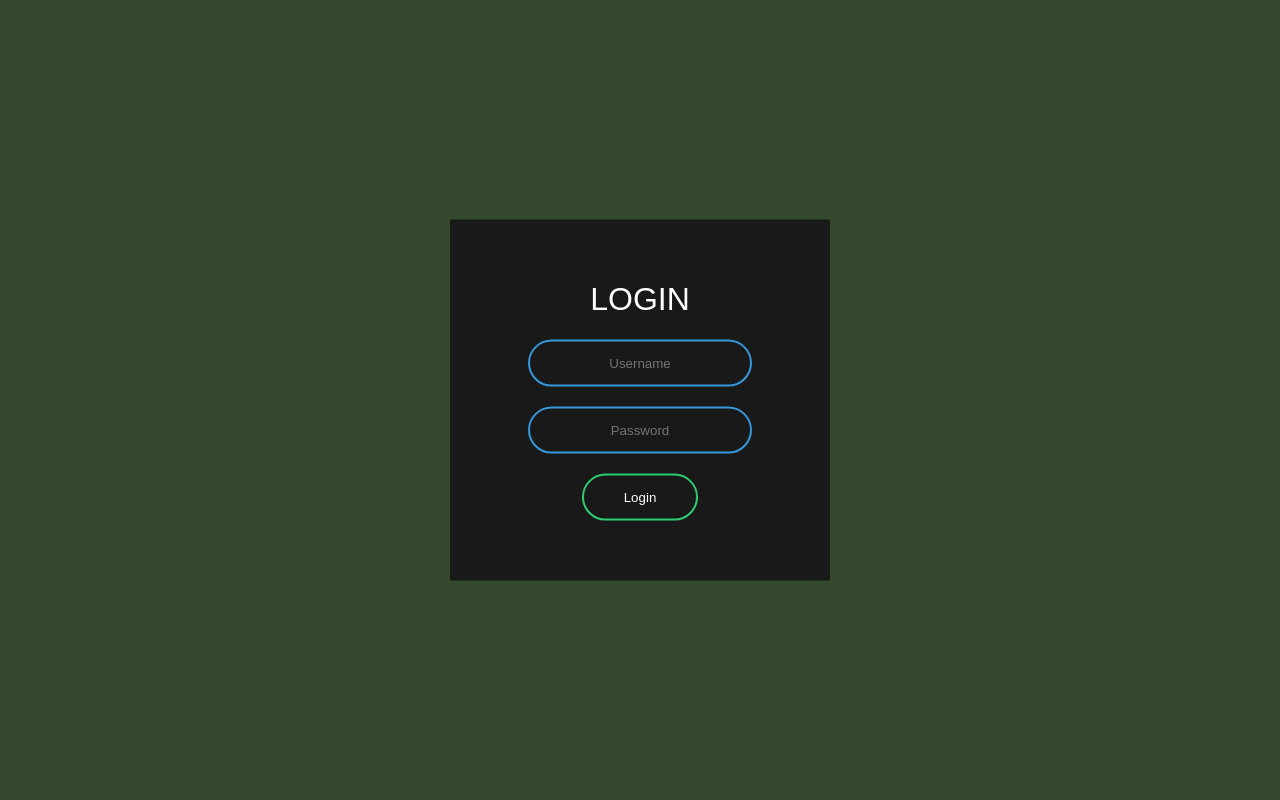
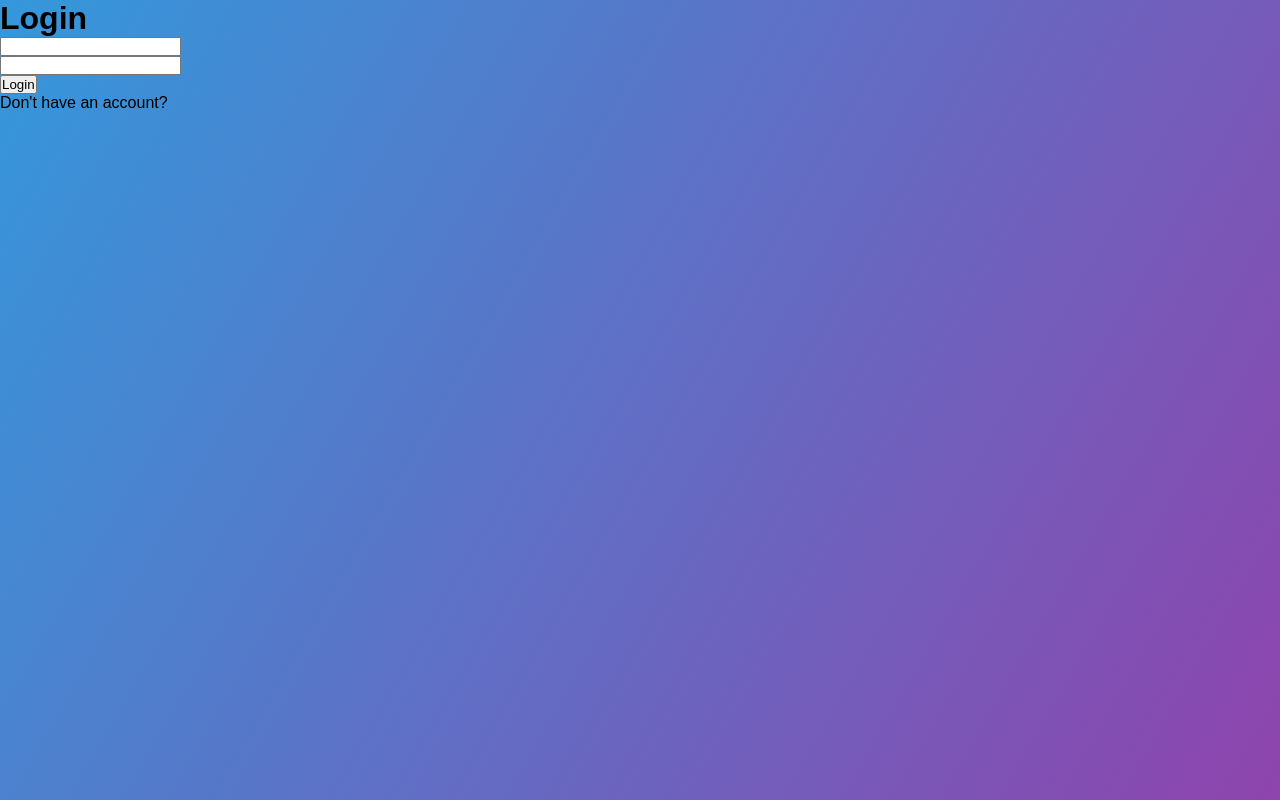
Before and after one commit to Leggacys/Proiect-TW, a PHP site: page / in a window 1280 px wide. Run offline with PHP 8.4, Linux system fonts and the light colour scheme.

Commit message:
Restructurat html + css(css incomplet)

```diff
--- a/index.css
+++ b/index.css
@@ -1,63 +1,11 @@
-body{
-margin: 0;
-padding: 0;
-font-family: sans-serif;
-background: #34492e;
+*{
+  margin: 0;
+  padding: 0;
+  text-decoration: none;
+  font-family: sans-serif;
 }
 
-.box {
-  width: 300px;
-  padding: 40px;
-  position: absolute;
-  top: 50%;
-  left: 50%;
-  transform: translate(-50%,-50%);
-  background: #191919;
-  text-align: center;
+body{
+  min-height: 100vh;
+  background-image: linear-gradient(120deg,#3498db,#8e44ad);
 }
-
-.box h1{
-  color: white;
-  text-transform: uppercase;
-  font-weight: 500;
-}
-
-.box input[type = "text"], .box input[type = "password"]{
-  border: 0;
-  background: none;
-  display: block;
-  margin: 20px auto;
-  text-align: center;
-  border: 2px solid #3498db;
-  padding: 14px 10px;
-  width: 200px;
-  outline: none;
-  color: white;
-  border-radius: 24px;
-  transition: 0.25s;
-}
-
-.box input[type = "text"]:focus, .box input[type = "password"]:focus{
-  width: 280px;
-  border-color: #2ecc71;
-}
-
-.box input[type = "submit"]{
-  border: 0;
-  background: none;
-  display: block;
-  margin: 20px auto;
-  text-align: center;
-  border: 2px solid #2ecc71;
-  padding: 14px 40px;
-  outline: none;
-  color: white;
-  border-radius: 24px;
-  transition: 0.25s;
-  cursor: pointer;
-}
-
-.box input[type = "submit"]:hover{
-  background: #2ecc71;
-
-}
--- a/index.html
+++ b/index.html
@@ -7,13 +7,24 @@
   </head>
   <body>
 
-  <form class="box" action="index.html" method="post">
+  <form action="index.html" class="login-form">
     <h1>Login</h1>
-    <input type="text" name="" placeholder="Username">
-    <input type="password" name="" placeholder="Password">
-    <input type="submit" name="" value="Login">
+    <div class="txtb">
+      <input type="text" >
+      <span data-placeholder="Username"></span>
+    </div>
 
-    </form>
+    <div class="txtb">
+      <input type="password" >
+      <span data-placeholder="Password"></span>
+    </div>
 
+    <input type="submit" class="logbtn" value="Login">
+
+    <div class="bottomtext">
+      Don't have an account? <a href="#"></a>
+    </div>
+
+</form>
   </body>
 </html>
```
